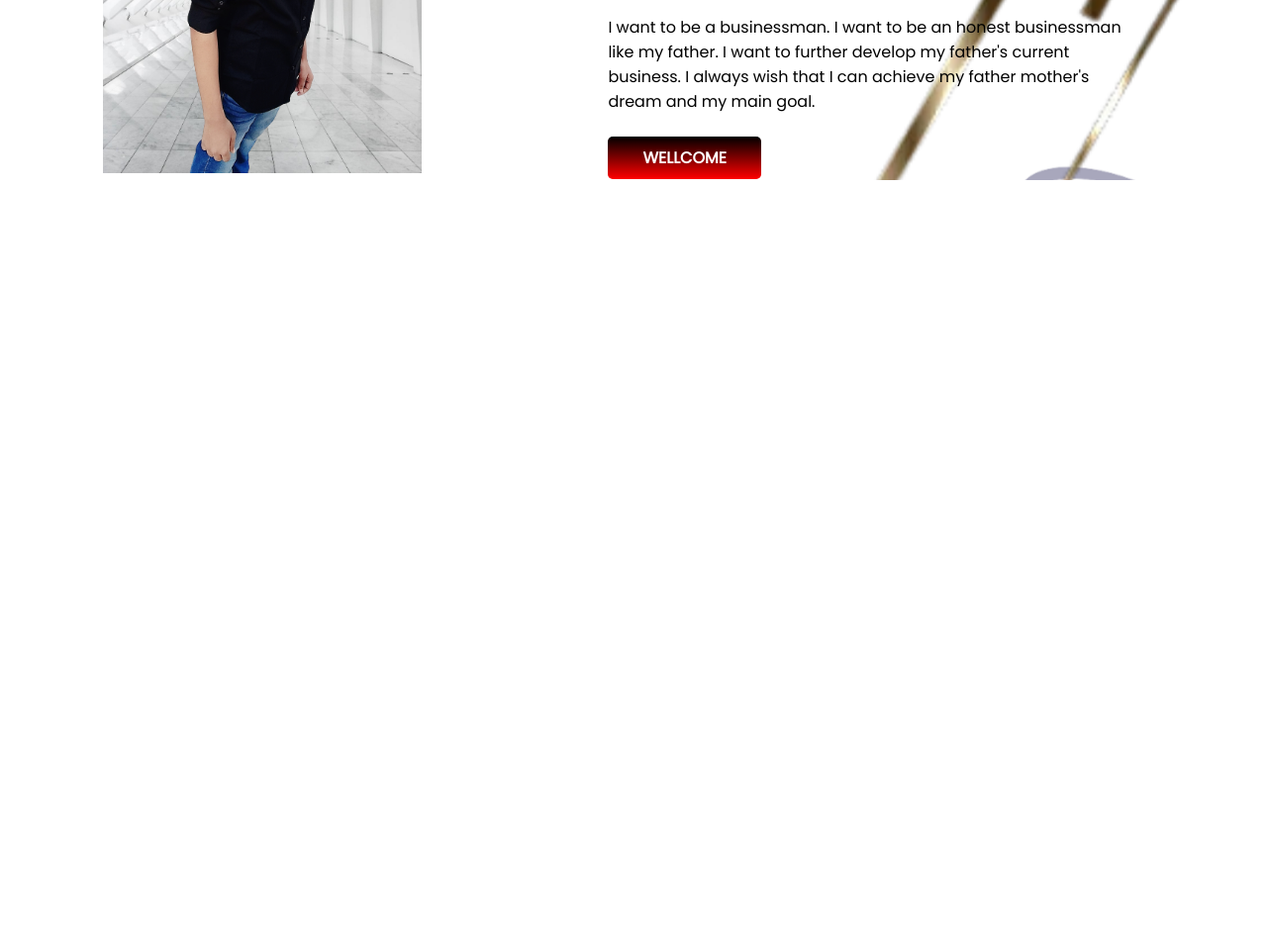
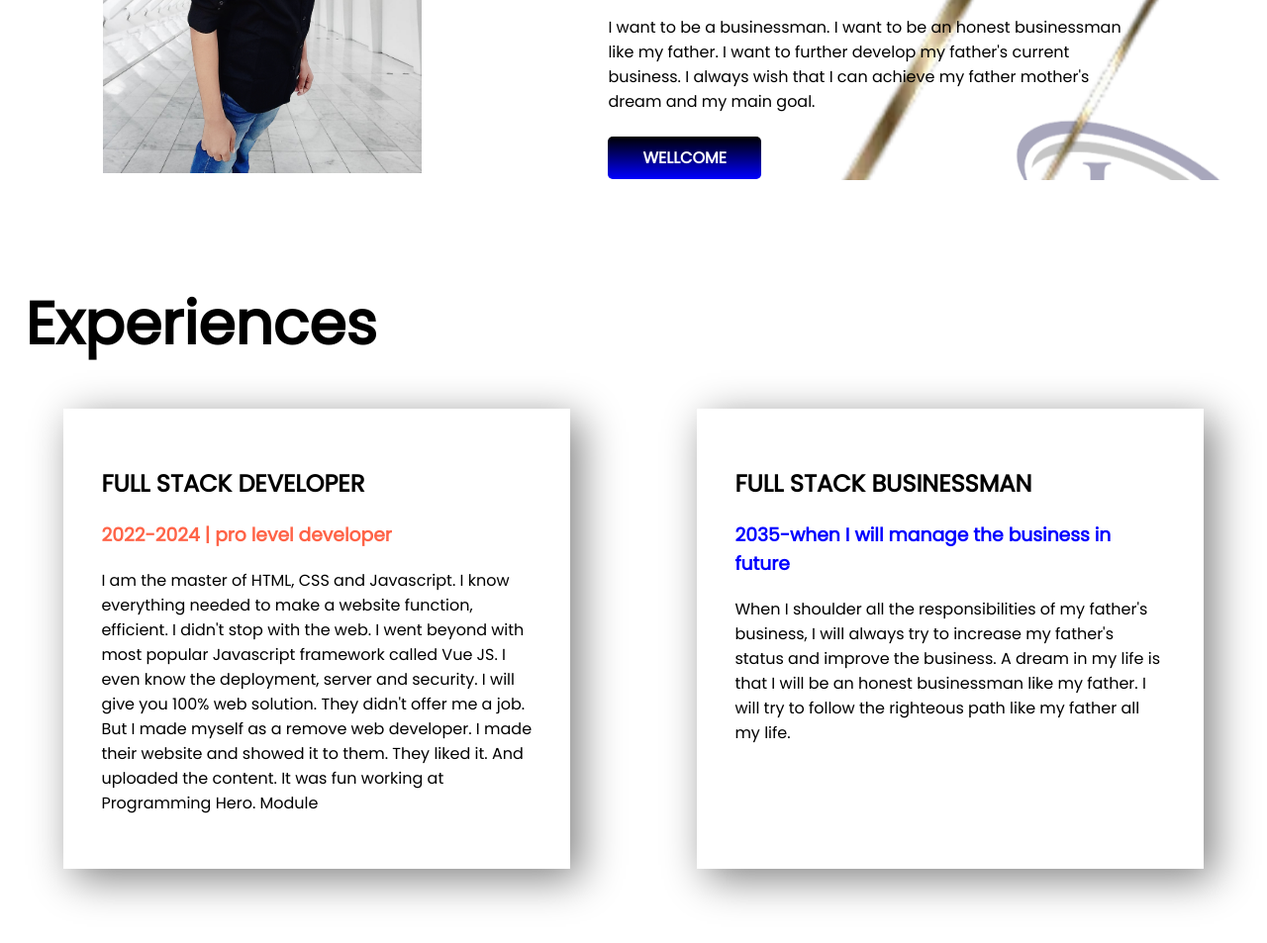
Before and after one commit to jahidul4738/my-first-repo, a plain HTML site: page index.html in a window 1280 px wide. Shown: the part 961-1914 px from the top of the page at 99% size. Before the commit the page ends 1243 px from the top, so only its background shows below. Drawn offline with Linux system fonts and the light colour scheme.

Commit message:
added header

```diff
--- a/index.html
+++ b/index.html
@@ -16,7 +16,7 @@
 </head>
 
 <body>
-    <section class="top-benar">
+    <section class="top-benar is-lam">
         <div class="half-widt">
             <div class="cen-ter">
                 <h1>WELCOME TO</h1>
@@ -36,7 +36,7 @@
             <img src="asdf.png" alt="">
         </div>
     </section>
-    <section class="mn-mn">
+    <section class="mn-mn is-lam">
         <div class="half-widt sd-sd">
             <img src="images/2nd-img.png" alt="">
         </div>
@@ -49,8 +49,39 @@
                 father's
                 current business. I always wish that I can achieve my father mother's dream and my main goal.</p>
             <div class="its-ok">
-                <a class="link-botton" target="_blank"
-                    href="https://www.linkedin.com/in/md-jahidul-7b3627219/">WELLCOME</a>
+                <a class="yz-yz" target="_blank" href="https://www.linkedin.com/in/md-jahidul-7b3627219/">WELLCOME</a>
+            </div>
+        </div>
+    </section>
+    <div class="ja-hid">
+        <h1>Experiences</h1>
+    </div>
+    <section>
+        <div class="is-lam">
+            <div class="half-widt md-md">
+                <h1>FULL STACK DEVELOPER</h1>
+                <H3 class="to-meto">2022-2024 | pro level developer</H3>
+                <p>I am the master of HTML, CSS and Javascript. I know everything needed to make a website function,
+                    efficient. I didn't
+                    stop with the web. I went beyond with most popular Javascript framework called Vue JS. I even know
+                    the
+                    deployment,
+                    server and security. I will give you 100% web solution.
+                    They didn't offer me a job. But I made myself as a remove web developer. I made their website and
+                    showed
+                    it to them.
+                    They liked it. And uploaded the content. It was fun working at Programming Hero.
+                    Module</p>
+            </div>
+            <div class="half-widt md-md">
+                <H1>FULL STACK BUSINESSMAN</H1>
+                <h3 class="bl-ue">2035-when I will manage the business in future</h3>
+                <p>When I shoulder all the responsibilities of my father's business, I will always try to increase my
+                    father's status and
+                    improve the business. A dream in my life is that I will be an honest businessman like my father. I
+                    will
+                    try to follow
+                    the righteous path like my father all my life.</p>
             </div>
         </div>
     </section>
--- a/style.css
+++ b/style.css
@@ -3,7 +3,7 @@ body {
     margin: 0;
 }
 
-section {
+.is-lam {
     display: flex;
     margin-bottom: 100px;
 }
@@ -71,8 +71,43 @@ section {
 }
 
 .mn-mn {
-    background-image: url(images/Screenshot.png);
+    background-image: url(images/scs\ jl.png);
     background-repeat: no-repeat;
     background-position: right;
     margin-right: 0px;
 }
+
+.yz-yz {
+
+    text-decoration: none;
+    background-image: linear-gradient(black, blue);
+    padding-left: 35px;
+    padding-right: 35px;
+    padding-top: 10px;
+    padding-bottom: 10PX;
+    color: white;
+    font-weight: 700;
+    border-radius: 5px;
+
+}
+
+.ja-hid {
+    margin-left: 2%;
+    font-size: 30px;
+}
+
+.to-meto {
+    color: tomato;
+}
+
+.bl-ue {
+    color: blue;
+}
+
+.md-md {
+    box-shadow: 10px 10px 40px gray;
+    width: 40%;
+    margin-left: 5%;
+    margin-right: 5%;
+    padding: 3%;
+}
```
Also changed, not shown: images/jl ssc.png (added), images/scs jl.png (added), 1 other file.
